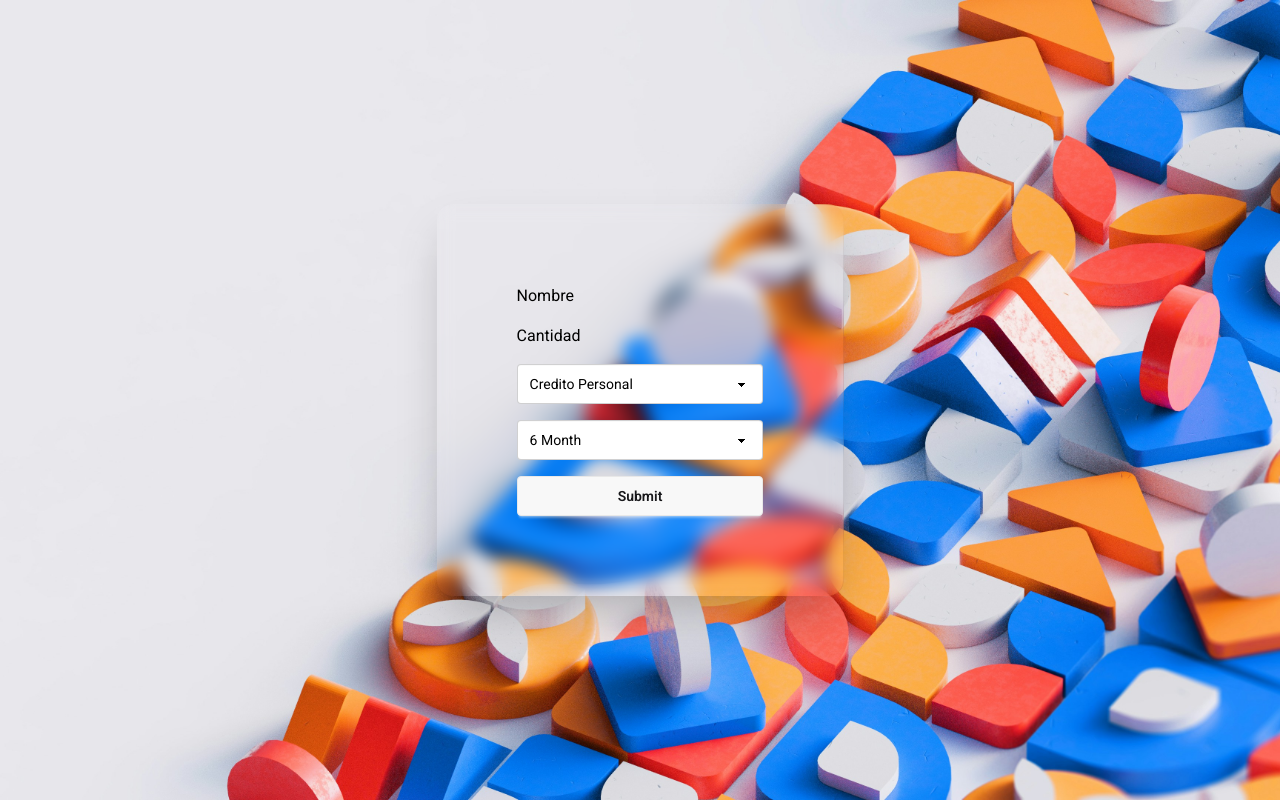
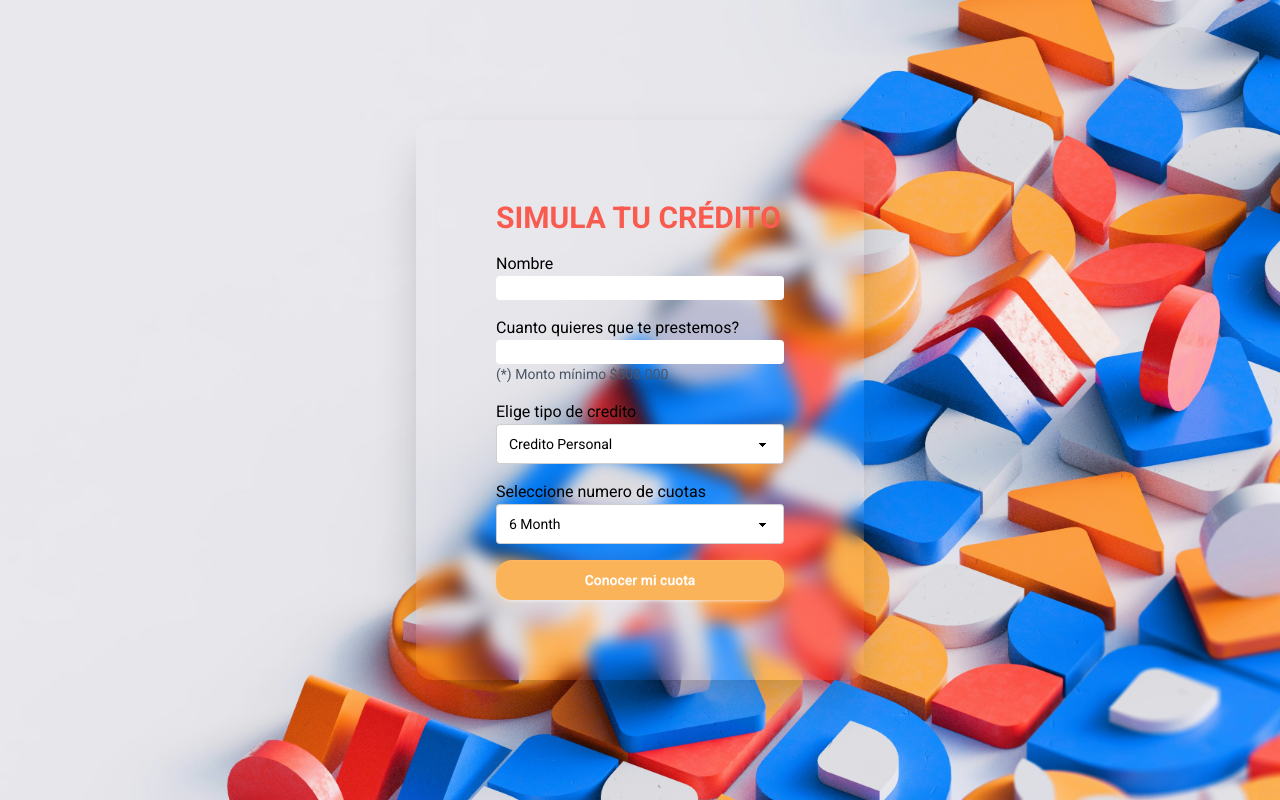
Before and after one commit to Jason-AML/CrediFind, a React (Vite) app: page /form in a window 1280 px wide. Built offline with nearby package versions, Linux system fonts and the light colour scheme; no server answers.

Commit message:
refact(styles-form): cambie los estilos, puse renderizado condicional para mostrar los datos del credito)

```diff
--- /dev/null
+++ b/src/components/FormContainer.jsx
@@ -0,0 +1,156 @@
+import { useState } from "react";
+import bgForm from "../assets/bg-formContact.jpg";
+import { motion } from "framer-motion";
+
+export const FormContainer = () => {
+  const [form, setForm] = useState({
+    name: "",
+    plan: "Credito Personal",
+    Monthcredit: "6",
+    value: "",
+  });
+  const [presValue, setPresValue] = useState("");
+  const handleChange = (e) => {
+    const { name, value } = e.target;
+    setForm({ ...form, [name]: value });
+  };
+  const handleSubmit = (e) => {
+    e.preventDefault();
+    const MonthCredit = parseInt(form.Monthcredit);
+    const valueCredit = parseFloat(form.value);
+    let prestamo = 0;
+    if (form.plan === "Credito Personal") {
+      prestamo = valueCredit / MonthCredit;
+      setPresValue(parseFloat(prestamo));
+    } else if (form.plan === "Prestamo Empresarial") {
+      prestamo = (valueCredit / MonthCredit) * 0.05;
+      setPresValue(parseFloat(prestamo));
+    }
+    console.log(form);
+  };
+  return (
+    <section
+      className="h-screen  text-black grid content-center "
+      style={{
+        backgroundImage: `url(${bgForm})`,
+        backgroundRepeat: "no-repeat",
+        backgroundSize: "cover",
+      }}
+    >
+      <form
+        action=""
+        className="flex flex-col gap-4 p-20 justify-center h-full bg-transparent backdrop-blur-sm  rounded-2xl  shadow-2xl max-w-md mx-auto "
+      >
+        <h1 className="font-bold text-3xl text-[#F95B4F]">SIMULA TU CRÉDITO</h1>
+        <label htmlFor="name" className="flex flex-col">
+          Nombre
+          <input
+            id="name"
+            type="text"
+            name="name"
+            value={form.name}
+            onChange={handleChange}
+            className="bg-white focus:border-2 rounded-sm "
+          />
+        </label>
+        <label htmlFor="value credit" className="flex flex-col">
+          Cuanto quieres que te prestemos?
+          <input
+            id="value credit"
+            type="number"
+            name="value"
+            className="bg-white focus:border-2 rounded-sm "
+            required
+            value={form.value}
+            onChange={handleChange}
+          />
+          <p className="text-sm text-gray-600">(*) Monto mínimo $500.000</p>
+        </label>
+        <label htmlFor="">
+          Elige tipo de credito
+          <select
+            className="select"
+            value={form.plan}
+            onChange={handleChange}
+            name="plan"
+            required
+          >
+            <option disabled hidden>
+              Choose your plan
+            </option>
+            <option value="Credito Personal">Credito Personal</option>
+            <option value="Prestamo Empresarial">Prestamo Empresarial</option>
+            <option value="Consolidacion de deudas">
+              Consolidacion de deudas
+            </option>
+          </select>
+        </label>
+        <label htmlFor="">
+          Seleccione numero de cuotas
+          <select
+            className="select"
+            value={form.Monthcredit}
+            onChange={handleChange}
+            required
+            name="Monthcredit"
+          >
+            <option disabled hidden>
+              Choose you credit installment
+            </option>
+            <option value="6">6 Month</option>
+            <option value="9">9 Month</option>
+            <option value="12">12 Month</option>
+            <option value="16">16 Month</option>
+            <option value="24">24 Month</option>
+          </select>
+        </label>
+        <motion.button
+          whileHover={{ scale: 1.05 }}
+          className="btn rounded-2xl bg-[#FBB35A] text-white border-none "
+          onClick={handleSubmit}
+        >
+          Conocer mi cuota
+        </motion.button>
+      </form>
+      {presValue && (
+        <motion.div
+          initial={{ opacity: 0, y: 300 }}
+          animate={{ opacity: 1, y: 0 }}
+          className="flex flex-col p-20   bg-white backdrop-blur-sm  rounded-2xl  shadow-2xl justify-center items-center "
+        >
+          <div className="flex text-center gap-10">
+            <div>
+              <h2 className="font-bold text-[#2285F7] text-2xl">
+                Monto a financiar
+              </h2>
+              <p>{form.value}</p>
+            </div>
+            <div>
+              <h2 className="font-bold text-[#2285F7] text-2xl">
+                Numero de cuotas
+              </h2>
+              <p>{form.Monthcredit}</p>
+            </div>
+            <div>
+              <h2 className="font-bold text-[#2285F7] text-2xl">
+                Tipo de plan
+              </h2>
+              <p>{form.plan}</p>
+            </div>
+          </div>
+          <div className="card-footer text-center">
+            <h2 className="font-bold text-[#2285F7] text-2xl">valor cuota</h2>
+            <p>{parseFloat(Math.round(presValue))}</p>
+          </div>
+          <p className="text-sm text-gray-600 pt-5">
+            * Nota: Los valores de la simulación no corresponde a una oferta
+            comercial, estos resultado son aproximados, y configuran una
+            referencia para el usuario, los cuales podrán variar de acuerdo a
+            las políticas de análisis y aprobación del crédito por parte de
+            nosotros.
+          </p>
+        </motion.div>
+      )}
+    </section>
+  );
+};
--- a/src/pages/FormContainer.jsx
+++ /dev/null
@@ -1,99 +0,0 @@
-import { useState } from "react";
-import bgForm from "../assets/bg-formContact.jpg";
-export const FormContainer = () => {
-  const [form, setForm] = useState({
-    name: "",
-    plan: "",
-    Monthcredit: "",
-    value: "",
-  });
-
-  const handleChange = (e) => {
-    const { name, value } = e.target;
-    setForm({ ...form, [name]: value });
-  };
-  const handleSubmit = (e) => {
-    e.preventDefault();
-    const MonthCredit = parseInt(form.Monthcredit);
-    const valueCredit = parseFloat(form.value);
-    let prestamo = 0;
-    if (form.plan === "Credito Personal") {
-      prestamo = valueCredit / MonthCredit;
-      console.log(prestamo);
-    }
-    console.log(form);
-  };
-  return (
-    <section
-      className="h-screen  text-black grid content-center "
-      style={{
-        backgroundImage: `url(${bgForm})`,
-        backgroundRepeat: "no-repeat",
-        backgroundSize: "cover",
-      }}
-    >
-      <form
-        action=""
-        className="flex flex-col gap-4 p-20 justify-center h-full bg-transparent backdrop-blur-sm  rounded-2xl  shadow-2xl max-w-md mx-auto "
-      >
-        <label htmlFor="name">
-          Nombre
-          <input
-            id="name"
-            type="text"
-            name="name"
-            value={form.name}
-            onChange={handleChange}
-          />
-        </label>
-        <label htmlFor="value credit">
-          Cantidad
-          <input
-            id="value credit"
-            type="number"
-            name="value"
-            value={form.value}
-            onChange={handleChange}
-          />
-        </label>
-        <select
-          defaultValue="Credito Personal"
-          className="select"
-          value={form.plan}
-          onChange={handleChange}
-          name="plan"
-          required
-        >
-          <option disabled hidden>
-            Choose your plan
-          </option>
-          <option value="Credito Personal">Credito Personal</option>
-          <option value="Prestamo Empresarial">Prestamo Empresarial</option>
-          <option value="Consolidacion de deudas">
-            Consolidacion de deudas
-          </option>
-        </select>
-        <select
-          defaultValue="6"
-          className="select"
-          value={form.Monthcredit}
-          onChange={handleChange}
-          required
-          name="Monthcredit"
-        >
-          <option disabled hidden>
-            Choose you credit installment
-          </option>
-          <option value="6">6 Month</option>
-          <option value="9">9 Month</option>
-          <option value="12">12 Month</option>
-          <option value="16">16 Month</option>
-          <option value="24">24 Month</option>
-        </select>
-        <button className="btn" onClick={handleSubmit}>
-          Submit
-        </button>
-      </form>
-    </section>
-  );
-};
--- a/src/routes/Routers.jsx
+++ b/src/routes/Routers.jsx
@@ -3,7 +3,7 @@ import { Home } from "../pages/Home";
 import { Login } from "../pages/Login";
 import { Register } from "../pages/Register";
 import { Services } from "../pages/Services";
-import { FormContainer } from "../pages/FormContainer";
+import { FormContainer } from "../components/FormContainer";
 
 export const Routers = () => {
   return (
```
